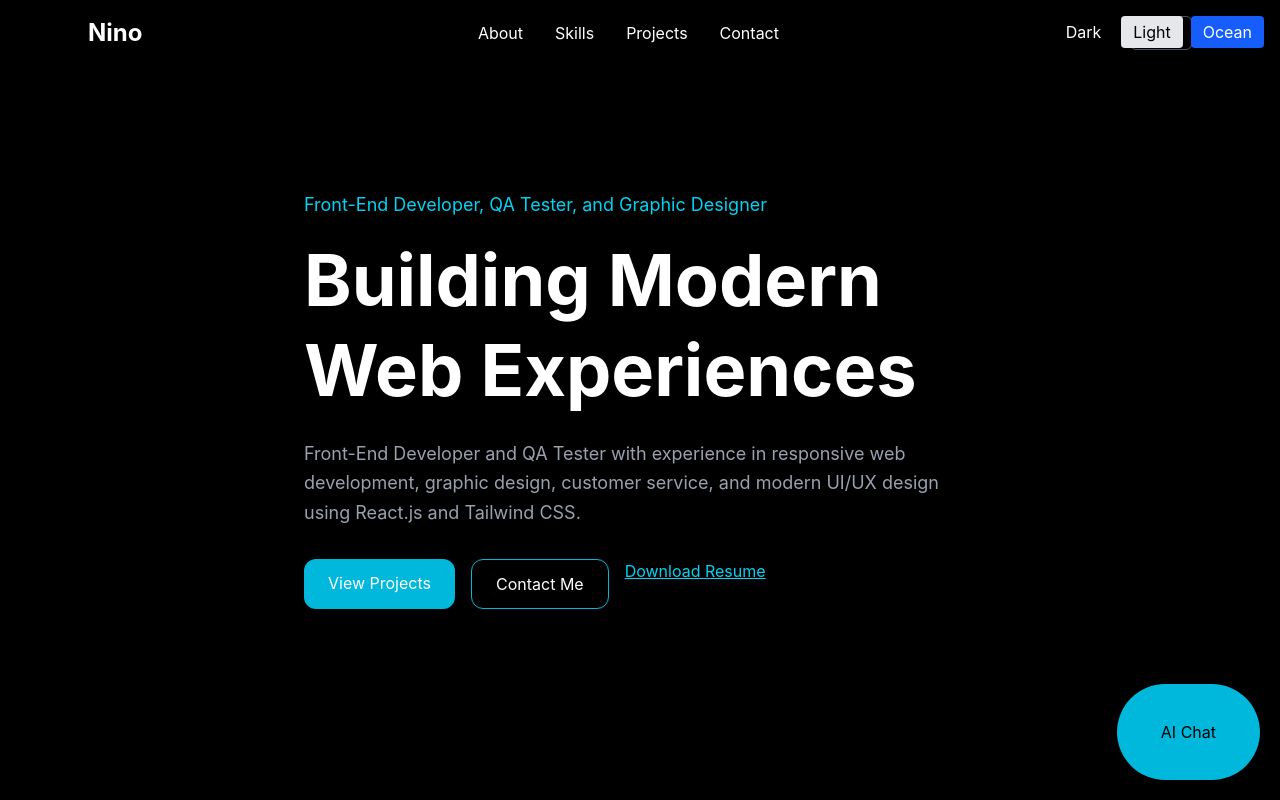
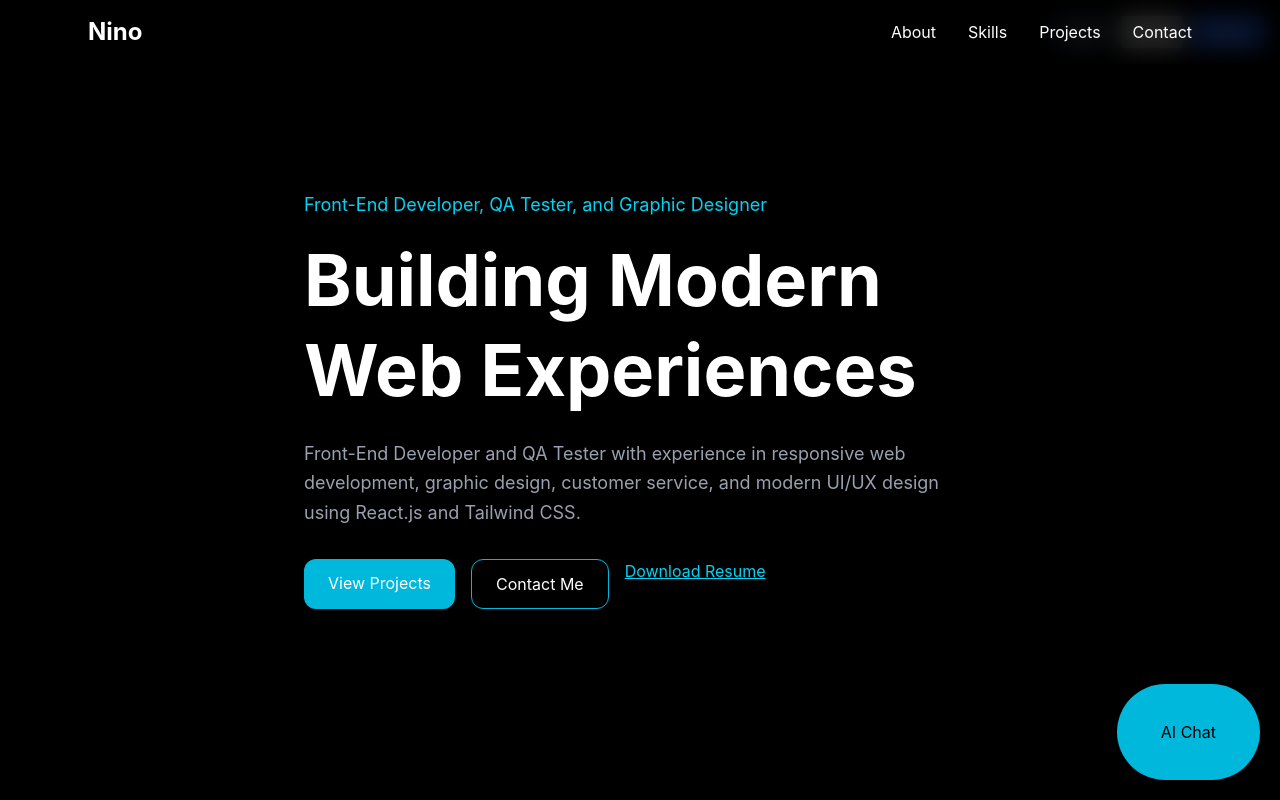
Before and after one commit to ninoverdejo18/my-portfolio, a React (Vite) app: page / in a window 1280 px wide. Shown: the top 800 px of the page. Built offline with nearby package versions, Linux system fonts and the light colour scheme.

Commit message:
Added professional portfolio updates

```diff
--- a/src/App.jsx
+++ b/src/App.jsx
@@ -1,4 +1,5 @@
-import { ThemeProvider, useTheme } from "./context/ThemeContext.jsx";
+import { useState, useEffect } from "react";
+
 import Navbar from "./components/Navbar.jsx";
 import Hero from "./sections/Hero.jsx";
 import About from "./sections/About.jsx";
@@ -8,24 +9,46 @@ import Contact from "./sections/Contact.jsx";
 import Footer from "./components/Footer.jsx";
 import ChatBot from "./components/ChatBot.jsx";
 
-function ThemeSwitcher() {
-  const { theme, setTheme } = useTheme();
+function App() {
+  const [theme, setTheme] = useState("dark");
+
+  // Apply theme to document
+  useEffect(() => {
+    document.documentElement.setAttribute("data-theme", theme);
+  }, [theme]);
+
+  const themes = {
+    dark: "bg-slate-950 text-white",
+    light: "bg-white text-black",
+    ocean: "bg-blue-950 text-white",
+  };
 
   return (
-    <div className="fixed top-4 right-4 z-[9999] flex gap-2">
-      <button onClick={() => setTheme("dark")} className="px-3 py-1 bg-black text-white rounded border-gray-700 hover:opacity-80">Dark</button>
-      <button onClick={() => setTheme("light")} className="px-3 py-1 bg-gray-200 text-black rounded hover:opacity-80">Light</button>
-      <button onClick={() => setTheme("ocean")} className="px-3 py-1 bg-blue-600 text-white rounded hover:opacity-80">Ocean</button>
-    </div>
-  );
-}
+    <div className={`relative min-h-screen overflow-hidden transition-all duration-300 ${themes[theme]}`}>
+      {/* Background Effects */}
+      <div className="pointer-events-none absolute inset-0">
+        <div className="absolute -left-24 top-16 h-72 w-72 rounded-full bg-slate-500/10 blur-3xl" />
+        <div className="absolute right-0 top-1/3 h-72 w-72 rounded-full bg-slate-700/15 blur-3xl" />
+        <div className="absolute inset-x-0 bottom-0 h-96 bg-gradient-to-t from-black/40 to-transparent" />
+      </div>
 
-function App() {
-  return (
-    <ThemeProvider>
-      <ThemeSwitcher />
+      {/* Theme Switcher */}
+      <div className="fixed top-4 right-4 z-50 flex gap-2">
+        <button onClick={() => setTheme("dark")} className="px-3 py-1 bg-slate-800 rounded">
+          Dark
+        </button>
+        <button onClick={() => setTheme("light")} className="px-3 py-1 bg-gray-200 text-black rounded">
+          Light
+        </button>
+        <button onClick={() => setTheme("ocean")} className="px-3 py-1 bg-blue-600 rounded">
+          Ocean
+        </button>
+      </div>
+
+      {/* Main Content */}
       <Navbar />
-      <main>
+
+      <main className="relative">
         <Hero />
         <About />
         <Skills />
@@ -34,7 +57,7 @@ function App() {
         <Footer />
         <ChatBot />
       </main>
-    </ThemeProvider>
+    </div>
   );
 }
 
--- a/src/components/Navbar.jsx
+++ b/src/components/Navbar.jsx
@@ -1,4 +1,6 @@
-function Navbar({ darkMode, setDarkMode }) {
+    // React functional component for navigation bar
+
+function Navbar() {
   return (
     <nav className="fixed top-0 w-full bg-black/80 backdrop-blur-md text-white z-50">
       <div className="max-w-6xl mx-auto px-6 py-4 flex justify-between items-center">
@@ -8,25 +10,35 @@ function Navbar({ darkMode, setDarkMode }) {
           Nino
         </h1>
 
-        {/* Links */}
+        {/* Navigation Links */}
         <ul className="hidden md:flex gap-8">
-          <li><a href="#about" className="hover:text-cyan-400">About</a></li>
-          <li><a href="#skills" className="hover:text-cyan-400">Skills</a></li>
-          <li><a href="#projects" className="hover:text-cyan-400">Projects</a></li>
-          <li><a href="#contact" className="hover:text-cyan-400">Contact</a></li>
+          <li>
+            <a href="#about" className="hover:text-cyan-400 transition">
+              About
+            </a>
+          </li>
+
+          <li>
+            <a href="#skills" className="hover:text-cyan-400 transition">
+              Skills
+            </a>
+          </li>
+
+          <li>
+            <a href="#projects" className="hover:text-cyan-400 transition">
+              Projects
+            </a>
+          </li>
+
+          <li>
+            <a href="#contact" className="hover:text-cyan-400 transition">
+              Contact
+            </a>
+          </li>
         </ul>
-
-        {/* Dark Mode Toggle */}
-        <button
-          onClick={() => setDarkMode(!darkMode)}
-          className="ml-4 px-3 py-1 border border-gray-600 rounded-md hover:border-cyan-400 transition"
-        >
-          {darkMode ? "Light" : "Dark"}
-        </button>
-
       </div>
     </nav>
-  );
+  )
 }
 
-export default Navbar;
+export default Navbar
--- a/src/context/ThemeContext.jsx
+++ /dev/null
@@ -1,39 +0,0 @@
-import { createContext, useContext, useState } from "react";
-
-const ThemeContext = createContext();
-
-export const useTheme = () => useContext(ThemeContext);
-
-const themeConfig = {
-  dark: {
-    bg: "bg-slate-950",
-    text: "text-white",
-    cardBg: "bg-slate-900",
-    border: "border-slate-800",
-  },
-  light: {
-    bg: "bg-white",
-    text: "text-black",
-    cardBg: "bg-gray-100",
-    border: "border-gray-200",
-  },
-  ocean: {
-    bg: "bg-blue-900",
-    text: "text-white",
-    cardBg: "bg-blue-800",
-    border: "border-blue-700",
-  },
-};
-
-export function ThemeProvider({ children }) {
-  const [theme, setTheme] = useState("dark");
-  const themeClasses = themeConfig[theme];
-
-  return (
-    <ThemeContext.Provider value={{ theme, setTheme, themeClasses }}>
-      <div className={`min-h-screen transition-all duration-300 ${themeClasses.bg} ${themeClasses.text}`}>
-        {children}
-      </div>
-    </ThemeContext.Provider>
-  );
-}
```
